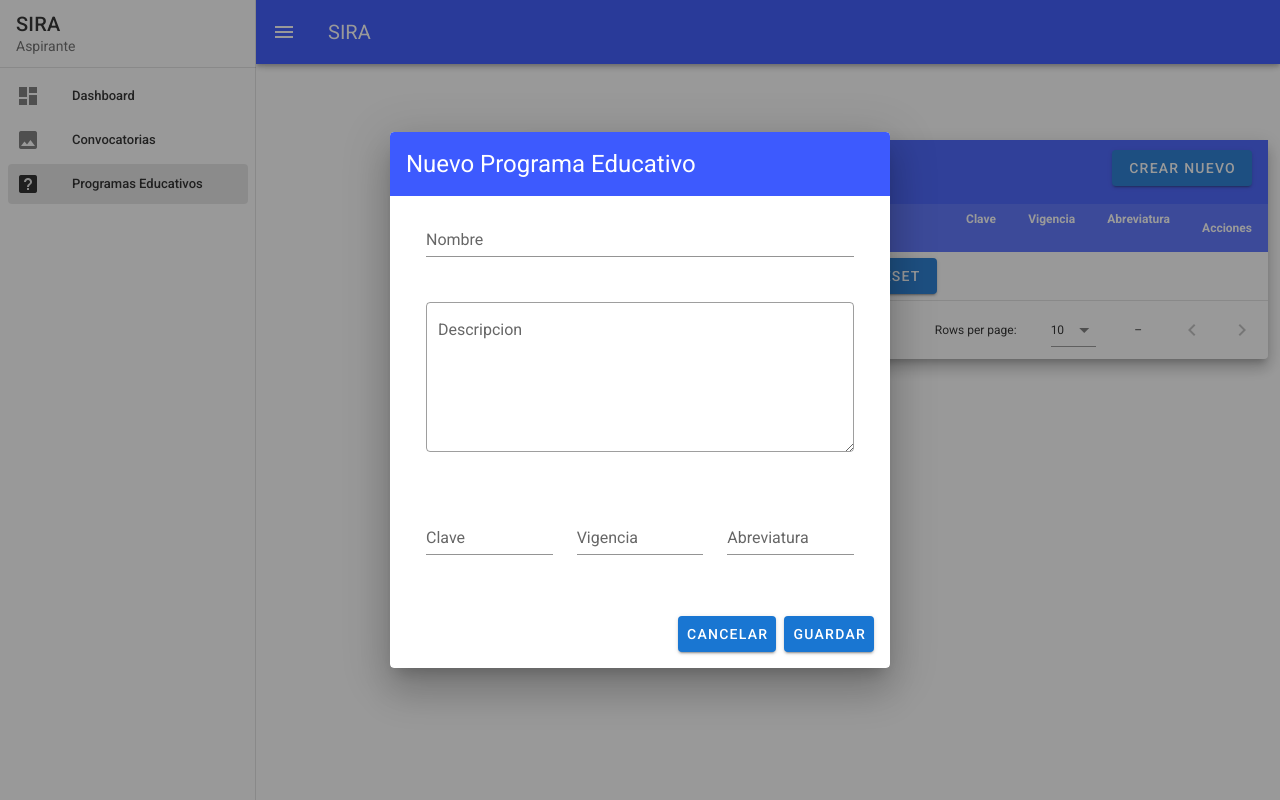
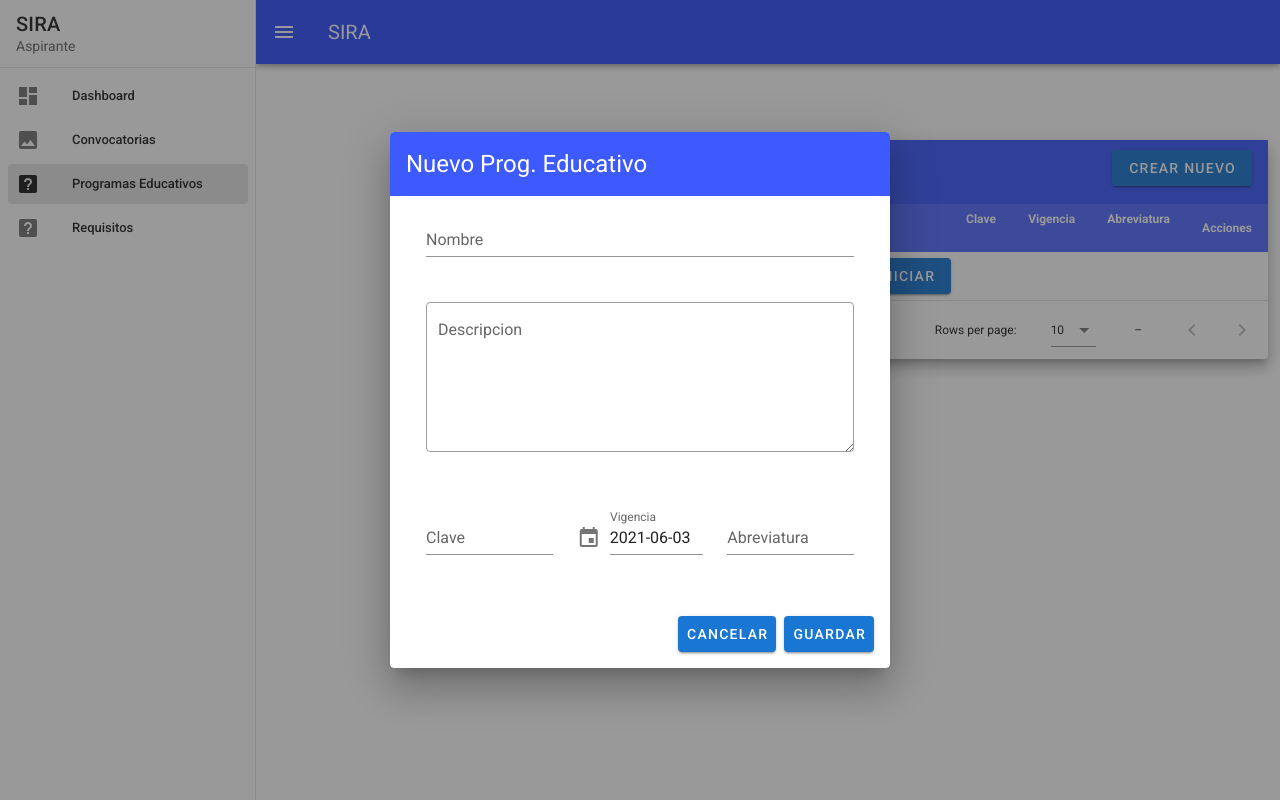
Before and after one commit to maic76/app-sira-frontend, a Vue app: page /home/peducativos in a window 1280 px wide. Both pictures are taken after a click on the button "CREAR NUEVO". Built offline with nearby package versions, Linux system fonts and the light colour scheme; no server answers; what vue-sweetalert2 would draw is missing.

Commit message:
Date calendar en Programa educativo campo vigencia, quitando nombres en ingles en tablas crud, Campos Switch en valores de Nuevo Requisito

```diff
--- a/src/components/CRUDConvocatorias.vue
+++ b/src/components/CRUDConvocatorias.vue
@@ -1,5 +1,5 @@
 <template>
-  <v-data-table :headers="headers" :items="convocatorias" sort-by="descripcion"  class="elevation-10" >
+  <v-data-table :headers="headers" :items="convocatorias" sort-by="descripcion"  class="elevation-10" :header-props="headerProps" >
     <template v-slot:top>
       <v-toolbar flat color="indigo accent-3 white--text"  >
         <v-toolbar-title >Convocatorias</v-toolbar-title>
@@ -150,7 +150,7 @@
         color="primary"
         @click="initialize"
       >
-        Reset
+        Reiniciar
       </v-btn>
     </template>
   </v-data-table>
@@ -163,6 +163,9 @@
     data: () => ({
       dialog: false,
       dialogDelete: false,
+       headerProps: {
+        sortByText: "Ordenar por"
+      },
       headers: [
         {text: 'No.', value:'id', class:'indigo accent-2 white--text text-center'},
         { text: 'Nombre ', align: 'start', sortable: false, value: 'nombre', class: 'indigo accent-2 white--text text-center'},
--- a/src/components/CRUDProgEducativos.vue
+++ b/src/components/CRUDProgEducativos.vue
@@ -1,8 +1,8 @@
 <template>
-  <v-data-table :headers="headers" :items="programas" sort-by="descripcion"  class="elevation-10" >
+  <v-data-table :headers="headers" :items="programas" sort-by="descripcion"  class="elevation-10" :header-props="headerProps">
     <template v-slot:top>
       <v-toolbar flat color="indigo accent-3 white--text"  >
-        <v-toolbar-title >Programas Educativos</v-toolbar-title>
+        <v-toolbar-title >P. Educativos</v-toolbar-title>
         <v-divider
           class="mx-4"
           inset
@@ -56,17 +56,64 @@
                       label="Clave"
                     ></v-text-field>
                   </v-col>
-                  <v-col
+                   <v-col
+                      cols="12"
+                      sm="6"
+                      md="4"
+                    >
+                      <v-menu
+                        ref="menu"
+                        v-model="menu"
+                        :close-on-content-click="false"
+                        :return-value.sync="editedItem.vigencia"
+                        transition="scale-transition"
+                        offset-y
+                        min-width="auto"
+                      >
+                        <template v-slot:activator="{ on, attrs }">
+                          <v-text-field
+                            v-model="editedItem.vigencia"
+                            label="Vigencia"
+                            prepend-icon="mdi-calendar"
+                            readonly
+                            v-bind="attrs"
+                            v-on="on"
+                          ></v-text-field>
+                        </template>
+                        <v-date-picker
+                          v-model="editedItem.vigencia"
+                          no-title
+                          scrollable
+                        >
+                          <v-spacer></v-spacer>
+                          <v-btn
+                            text
+                            color="primary"
+                            @click="menu = false"
+                          >
+                            Cancel
+                          </v-btn>
+                          <v-btn
+                            text
+                            color="primary"
+                            @click="$refs.menu.save(editedItem.vigencia)"
+                          >
+                            OK
+                          </v-btn>
+                        </v-date-picker>
+                      </v-menu>
+                    </v-col>
+                  <!-- <v-col
                     cols="12"
                     sm="6"
                     md="4"
                   >
-                  <!--  <v-date-picker v-model="editedItem.vigencia"></v-date-picker> -->
+
                     <v-text-field
                       v-model="editedItem.vigencia"
                       label="Vigencia"
                     ></v-text-field>
-                  </v-col>
+                  </v-col> -->
                   <v-col
                     cols="12"
                     sm="6"
@@ -135,7 +182,7 @@
         color="primary"
         @click="initialize"
       >
-        Reset
+        Reiniciar
       </v-btn>
     </template>
   </v-data-table>
@@ -148,6 +195,9 @@
     data: () => ({
       dialog: false,
       dialogDelete: false,
+       headerProps: {
+        sortByText: "Ordenar por"
+      },
       headers: [
         {text: 'No.', value:'id', class:'indigo accent-2 white--text text-center'},
         { text: 'Nombre ', align: 'start', sortable: false, value: 'nombre', class: 'indigo accent-2 white--text text-center'},
@@ -157,6 +207,7 @@
         { text: 'Abreviatura', value: 'abreviatura', class: 'indigo accent-2 white--text' },
         { text: 'Acciones', value: 'actions', sortable: false, class: 'indigo accent-2 white--text' },
       ],
+      menu: false,
       programas: [],
       editedIndex: -1,
       editedItem: {
@@ -164,7 +215,7 @@
         nombre: '',
         descripcion: '',
         clave: '',
-        vigencia: '',
+        vigencia: (new Date(Date.now() - (new Date()).getTimezoneOffset() * 60000)).toISOString().substr(0, 10),
         abreviatura: '',
       },
       defaultItem: {
@@ -172,14 +223,14 @@
         nombre: '',
         descripcion: '',
         clave: '',
-        vigencia: '',
+        vigencia: (new Date(Date.now() - (new Date()).getTimezoneOffset() * 60000)).toISOString().substr(0, 10),
         abreviatura: '',
       },
     }),
 
     computed: {
       formTitle () {
-        return this.editedIndex === -1 ? 'Nuevo Programa Educativo' : 'Editar Programa Educativo'
+        return this.editedIndex === -1 ? 'Nuevo Prog. Educativo' : 'Editar Prog. Educativo'
       },
     },
 
--- a/src/components/CRUDRequisitos.vue
+++ b/src/components/CRUDRequisitos.vue
@@ -1,5 +1,5 @@
 <template>
-  <v-data-table :headers="headers" :items="requisitos" sort-by="descripcion"  class="elevation-10" >
+  <v-data-table :headers="headers" :items="requisitos" sort-by="descripcion"  class="elevation-10"  :header-props="headerProps">
     <template v-slot:top>
       <v-toolbar flat color="indigo accent-3 white--text"  >
         <v-toolbar-title >Requisitos</v-toolbar-title>
@@ -62,20 +62,26 @@
                     md="4"
                   >
                   <!--  <v-date-picker v-model="editedItem.vigencia"></v-date-picker> -->
-                    <v-text-field
+                  <v-switch
+                      v-model="editedItem.esDocumento"
+                      :label="`¿El requisito es un Documento ?`"
+                      color="indigo"
+                    ></v-switch>
+                   <!--  <v-text-field
                       v-model="editedItem.esDocumento"
                       label="Es documento?"
-                    ></v-text-field>
+                    ></v-text-field>  -->
                   </v-col>
                   <v-col
                     cols="12"
                     sm="6"
                     md="4"
                   >
-                    <v-text-field
+                   <v-switch
                       v-model="editedItem.esCambiante"
-                      label="Es Cambiante?"
-                    ></v-text-field>
+                      :label="`¿El requisito es cambiante o se debe actualizar?`"
+                       color="indigo"
+                    ></v-switch>
                   </v-col>
                 </v-row>
               </v-container>
@@ -135,7 +141,7 @@
         color="primary"
         @click="initialize"
       >
-        Reset
+        Reiniciar
       </v-btn>
     </template>
   </v-data-table>
@@ -149,6 +155,9 @@
     data: () => ({
       dialog: false,
       dialogDelete: false,
+      headerProps: {
+        sortByText: "Ordenar por"
+      },
       headers: [
         {text: 'No.', value:'id', class:'indigo accent-2 white--text text-center'},
         { text: 'Nombre ', align: 'start', sortable: false, value: 'nombre', class: 'indigo accent-2 white--text text-center'},
@@ -164,16 +173,16 @@
         id:'',
         nombre: '',
         descripcion: '',
-        esDocumento: '',
-        esCambiante: '',
+        esDocumento: false,
+        esCambiante: false,
         tipo: ''
       },
       defaultItem: {
          id:'',
         nombre: '',
         descripcion: '',
-        esDocumento: '',
-        esCambiante: '',
+        esDocumento: false,
+        esCambiante: false,
         tipo: ''
       },
 
--- a/src/views/Home.vue
+++ b/src/views/Home.vue
@@ -62,6 +62,7 @@
           { title: 'Dashboard', icon: 'mdi-view-dashboard', link:'' },
           { title: 'Convocatorias', icon: 'mdi-image', link:'/home/convocatorias' },
           { title: 'Programas Educativos', icon: 'mdi-help-box', link :'/home/peducativos' },
+          { title: 'Requisitos', icon: 'mdi-help-box', link :'/home/requisitos' },
         ],
         right: null,
         drawer:null
```
